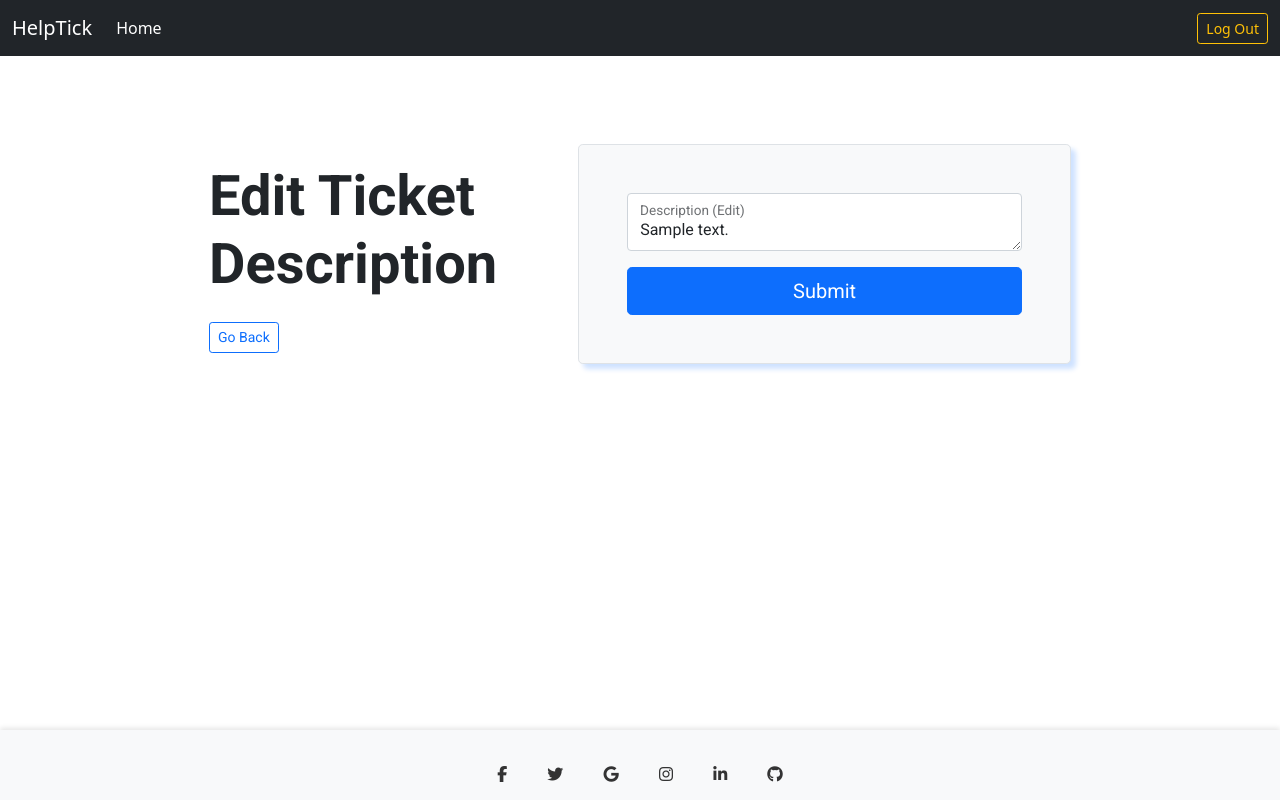
After one commit to craig-grant630/HelpTick, a Django app: page /tickets/tickets/1/edit-description/ in a window 1280 px wide. The commit adds this page. Run offline with Django 5.2, Linux system fonts and the light colour scheme; tables that the repository leaves empty hold one stand-in row (values such as "Sample post"); some libraries are stand-ins or nearby versions.

Commit message:
Add edit button for customers

```diff
--- a/helptick/settings.py
+++ b/helptick/settings.py
@@ -27,7 +27,7 @@ BASE_DIR = Path(__file__).resolve().parent.parent
 # SECURITY WARNING: keep the secret key used in production secret!
 SECRET_KEY = os.environ.get("SECRET_KEY")
 # SECURITY WARNING: don't run with debug turned on in production!
-DEBUG = False
+DEBUG = True
 
 ALLOWED_HOSTS = ['.herokuapp.com', 'localhost']
 
--- /dev/null
+++ b/templates/tickets/edit_description.html
@@ -0,0 +1,29 @@
+{% extends 'base.html' %}
+{% load widget_tweaks %}
+
+{% block content %}
+<div class="container-fluid">
+    <div class="container col-xl-10 col-xxl-11 px-4 py-5">
+        <div class="row align-items-center g-lg-4">
+            <div class="col-lg-5 text-center text-lg-start">
+                <div class="h-100">
+                    <h1 class="display-4 fw-bold lh-2">Edit Ticket Description</h1>
+                    <button onclick="window.history.back();" class="btn btn-outline-primary btn-sm mt-3">Go Back</button>
+                </div>
+            </div>
+            <div class="col-md-10 mx-auto col-lg-7 mt-3">
+                <form class="p-4 p-md-5 border rounded-3 bg-light shadows" method="POST">
+                    {% csrf_token %}
+                    <div class="form-floating mb-3">
+                        {% render_field form.ticket_description class="form-control" %}
+                        <label for="floatingInput">Description (Edit)</label>
+                    </div>
+                    <button class="w-100 btn btn-lg btn-primary" type="submit">
+                        Submit
+                    </button>
+
+                </form>
+            </div>
+        </div>
+    </div>
+    {% endblock content %}
--- a/tickets/forms.py
+++ b/tickets/forms.py
@@ -10,3 +10,8 @@ class AssignTicketForm(forms.ModelForm):
     class Meta:
         model = Ticket
         fields = ['engineer']
+
+class EditTicketForm(forms.ModelForm):
+    class Meta:
+        model = Ticket
+        fields = ['ticket_description']
--- a/tickets/urls.py
+++ b/tickets/urls.py
@@ -12,4 +12,5 @@ urlpatterns = [
     path('customer-resolved-tickets/', views.customer_resolved_tickets, name='customer-resolved-tickets'),
     path('engineer-resolved-tickets/', views.engineer_resolved_tickets, name='engineer-resolved-tickets'),
     path('tickets/delete/<str:ticket_id>/', views.delete_ticket, name='delete-ticket'),
+    path('tickets/<str:ticket_id>/edit-description/', views.edit_ticket_description, name='edit-ticket-description'),
 ]
--- a/tickets/views.py
+++ b/tickets/views.py
@@ -4,7 +4,7 @@ from django.db import IntegrityError
 from django.shortcuts import render, redirect
 from django.contrib import messages
 from django.contrib.auth import get_user_model
-from .forms import CreateTicketForm, AssignTicketForm
+from .forms import CreateTicketForm, AssignTicketForm, EditTicketForm
 from .models import Ticket
 from django.core.paginator import Paginator
 
@@ -155,3 +155,16 @@ def delete_ticket(request, ticket_id):
         return redirect('dashboard')
     context = {'tickets': tickets}
     return render(request, 'tickets/delete_ticket_confirm.html', context)
+
+def edit_ticket_description(request, ticket_id):
+    ticket = Ticket.objects.get(ticket_id=ticket_id)
+
+    if request.method == 'POST':
+        form = EditTicketForm(request.POST, instance=ticket)
+        if form.is_valid():
+            form.save()
+            return redirect('ticket-details', ticket_id=ticket_id)
+    else:
+        form = EditTicketForm(instance=ticket)
+
+    return render(request, 'tickets/edit_description.html', {'form': form, 'ticket': ticket})
```
Also changed, not shown: templates/tickets/ticket_details.html (+10 -3 lines).
